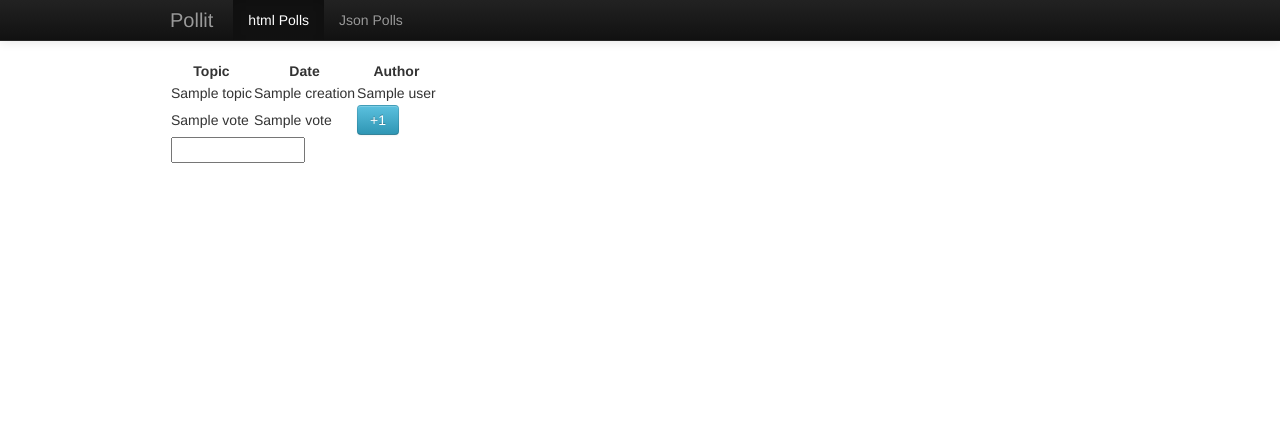
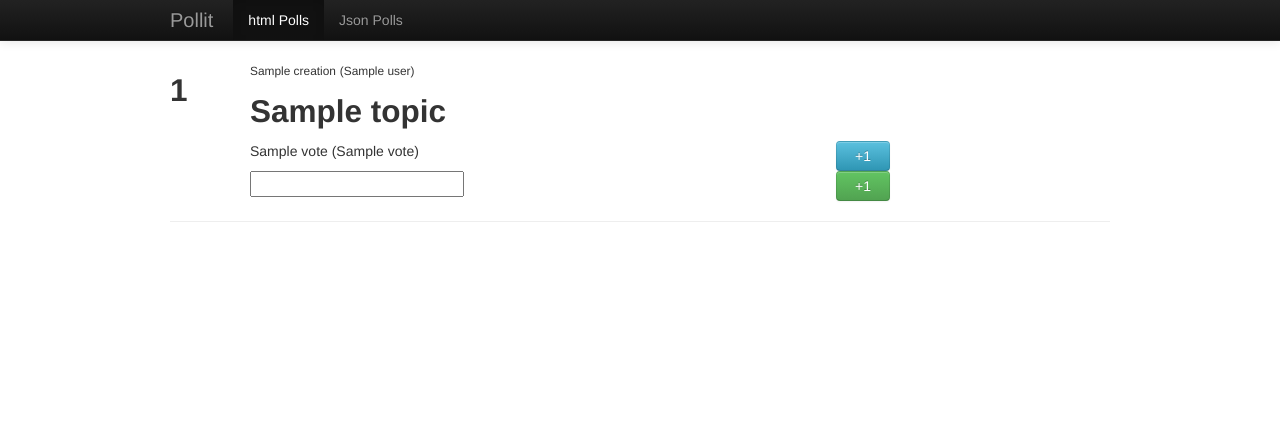
Before and after one commit to skeeve55/pollit, a Flask app: template service/templates/index.html in a window 1280 px wide. Shown: the top 421 px of the page. Run offline with Flask 2, Linux system fonts and the light colour scheme; the template is opened without the code that fills it: most values are stand-ins (such as "Sample title", 1, 10 or a date in 2020); parts of the project's set-up code (start-up, migrations or seed data) failed here and were passed over; some libraries are stand-ins or nearby versions.

Commit message:
layout changed to bootstrap style

```diff
--- a/service/templates/base.html
+++ b/service/templates/base.html
@@ -24,18 +24,13 @@
 	    <div class="navbar navbar-inverse navbar-fixed-top">
 	      <div class="navbar-inner">
 	        <div class="container">
-	          <button type="button" class="btn btn-navbar" data-toggle="collapse" data-target=".nav-collapse">
-	            <span class="icon-bar"></span>
-	            <span class="icon-bar"></span>
-	            <span class="icon-bar"></span>
-	          </button>
 	          <a class="brand" href="/">Pollit</a>
 	          <div class="nav-collapse collapse">
 	            <ul class="nav">
 	              <li class="active"><a href="/">html Polls</a></li>
 	              <li><a href="/polls">Json Polls</a></li>
 	            </ul>
-	          </div><!--/.nav-collapse -->
+	          </div>
 	        </div>
 	      </div>
 	    </div>
--- a/service/templates/index.html
+++ b/service/templates/index.html
@@ -1,37 +1,35 @@
 {% extends "base.html" %}
 {% block title %}Index{% endblock %}
 {% block content %}
-<table>
-	<thead>
-		<tr>
-			<th>Topic</th>
-			<th>Date</th>
-			<th>Author</th>
-		</tr>
-	</thead>
 
-	<tbody>
-		{% for poll in polls %}
-		<tr>
-			<td>{{poll.topic}}</td>
-			<td>{{poll.creation}}</td>
-			<td>{{poll.user}}</td>
-		</tr>
+	{% for poll in polls %}
+		<div class="row-fluid">
+			<div class="span1">
+				<h2>{{loop.index}}</h2>
+			</div>
 
-			{% for vote in poll.votes %}
-			<tr>
-				<td>{{vote[1]}}</td>
-				<td>{{vote[2]}}</td>
-				<td><button class="btn btn-info">+1</button></td>
-			</tr>
-			{% endfor %}
+			<div class="span11">
+				<small>{{poll.creation}}</small>
+				<small>({{poll.user}})</small>
 
-			<tr>
-				<td colspan="3">
-					<input class="span2"/>
-				</td>
-			</tr>
-		{% endfor %}
-	</tbody>
-</table>
+				<h2>{{poll.topic}}</h2>
+
+				<ul class="unstyled">
+				{% for vote in poll.votes %}
+					<li>
+						<span class="span8">{{vote[1]}} ({{vote[2]}})</span>
+						<button class="btn btn-info span1">+1</button>
+					</li>
+				{% endfor %}
+
+					<li>
+						<span class="span8"><input /></span>
+						<button class="btn btn-success span1">+1</button>
+					</li>
+				</ul>
+			</div>
+		</div>
+
+		<hr />
+	{% endfor %}
 {% endblock %}
```
